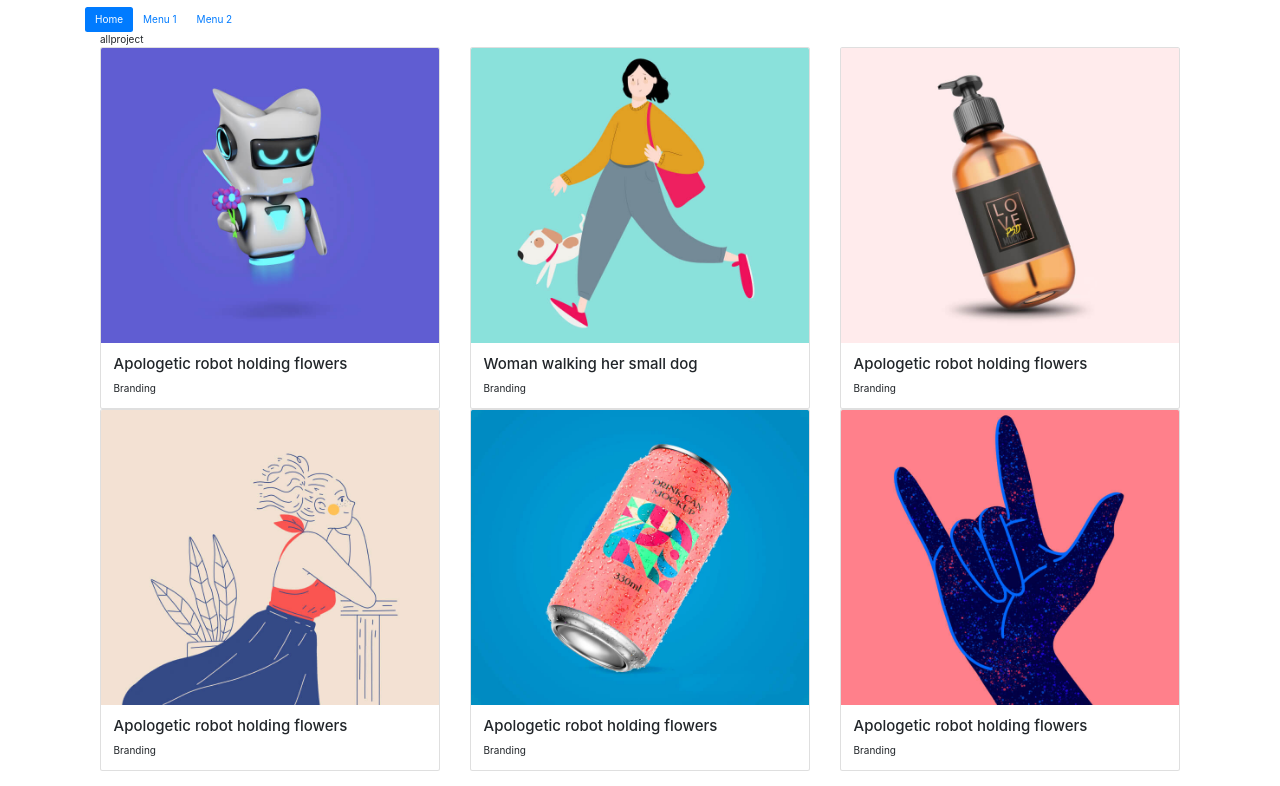
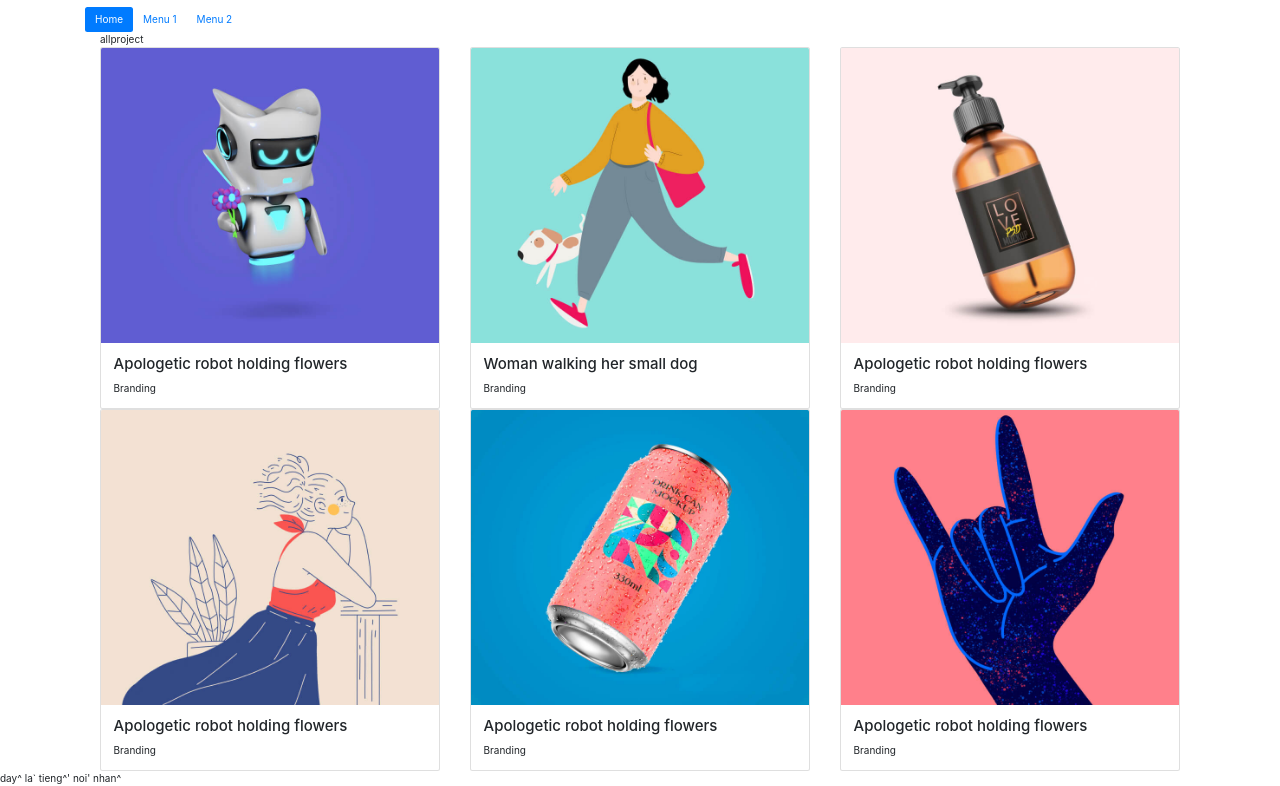
Before and after one commit to nguyentronghuu1910/BC29-Portfolio-Nguyen-Trong-Huu, a plain HTML site: page index.html in a window 1280 px wide. Shown: the part 862-1648 px from the top of the page. Drawn offline with nearby package versions, Linux system fonts and the light colour scheme.

Commit message:
footer tieng^' noi' nd

```diff
--- a/index.html
+++ b/index.html
@@ -316,7 +316,7 @@
         </div>
     </section>
 
-
+<footer>day^ la` tieng^' noi' nhan^</footer>
 
 
 
```
